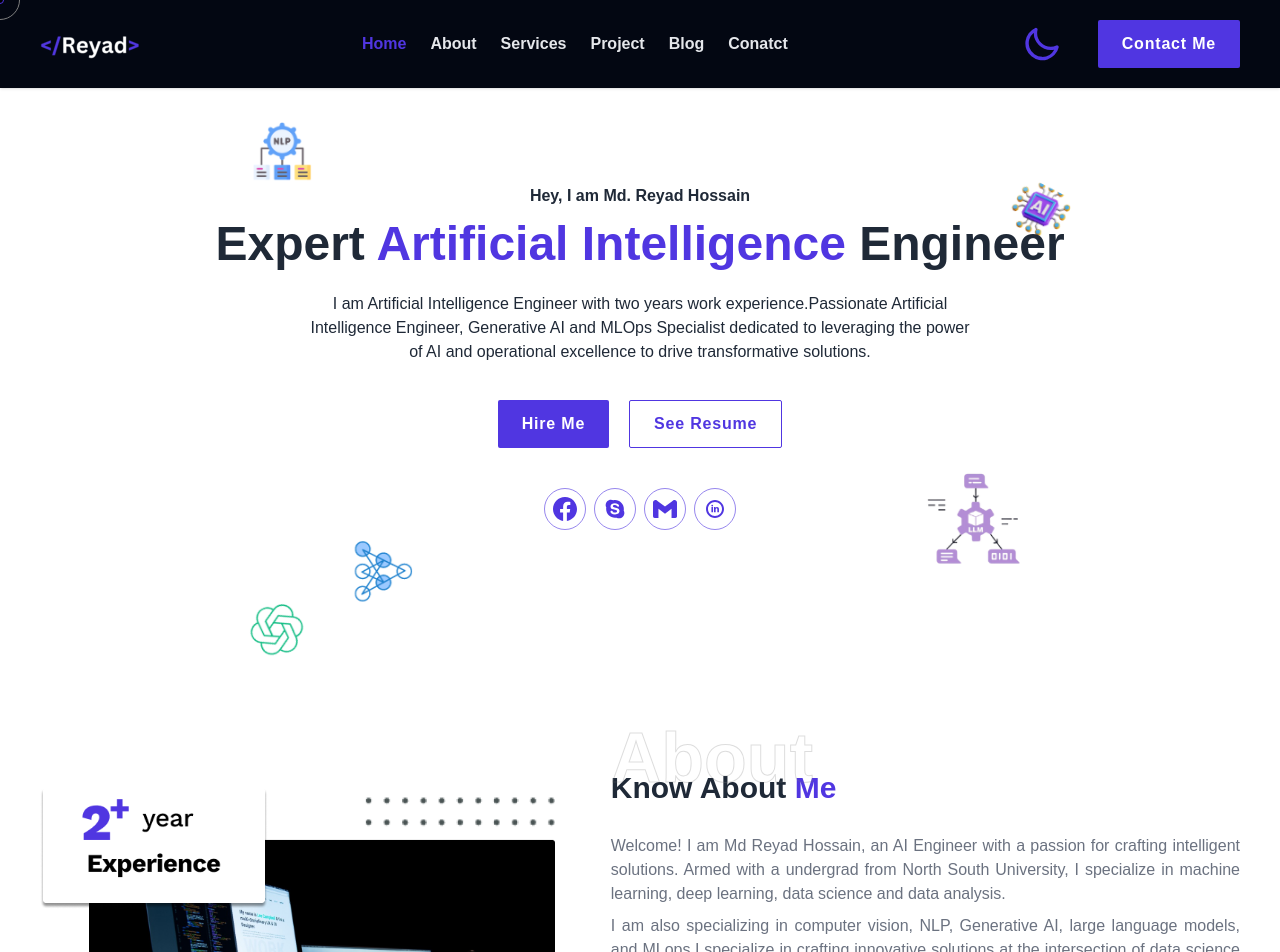
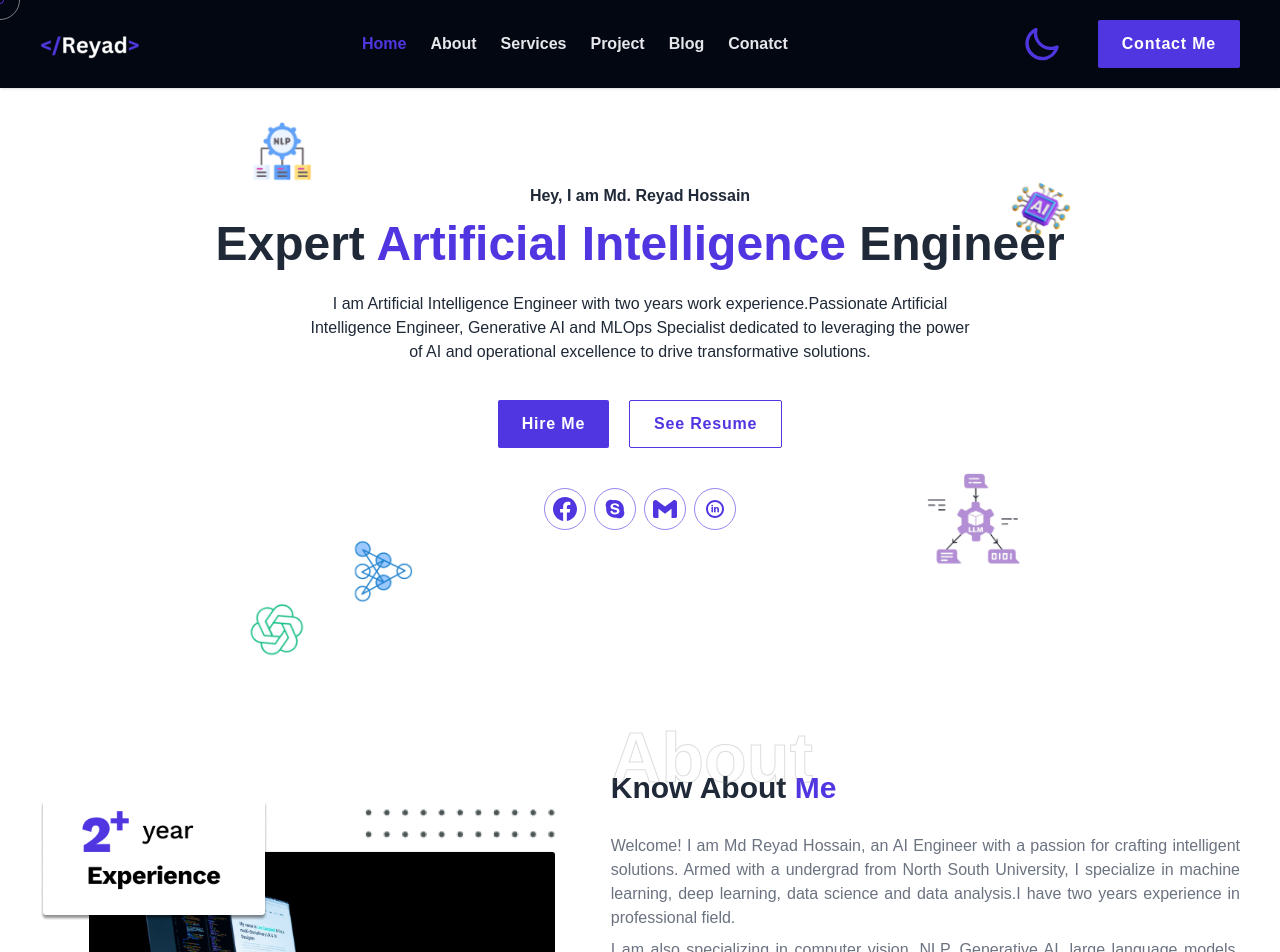
Before and after one commit to riyad1721/My-React-Portfolio, a Next.js app: page / in a window 1280 px wide. Shown: the top 952 px of the page. Built offline with nearby package versions, Linux system fonts and the light colour scheme; no server answers.

Commit message:
portfolio published picture change

```diff
--- a/src/components/About/About.jsx
+++ b/src/components/About/About.jsx
@@ -25,7 +25,7 @@ const About = () => {
           <p className="dark:text-gray-300 text-gray-500 text-justify mb-2">
           Welcome! I am Md Reyad Hossain, an AI Engineer with a passion for crafting
           intelligent solutions. Armed with a undergrad from North South University,
-          I specialize in machine learning, deep learning, data science and data analysis.
+          I specialize in machine learning, deep learning, data science and data analysis.I have two years experience in professional field.
           </p>
 
           <p className="dark:text-gray-300 text-gray-500 text-justify font-medium mb-2">
```
